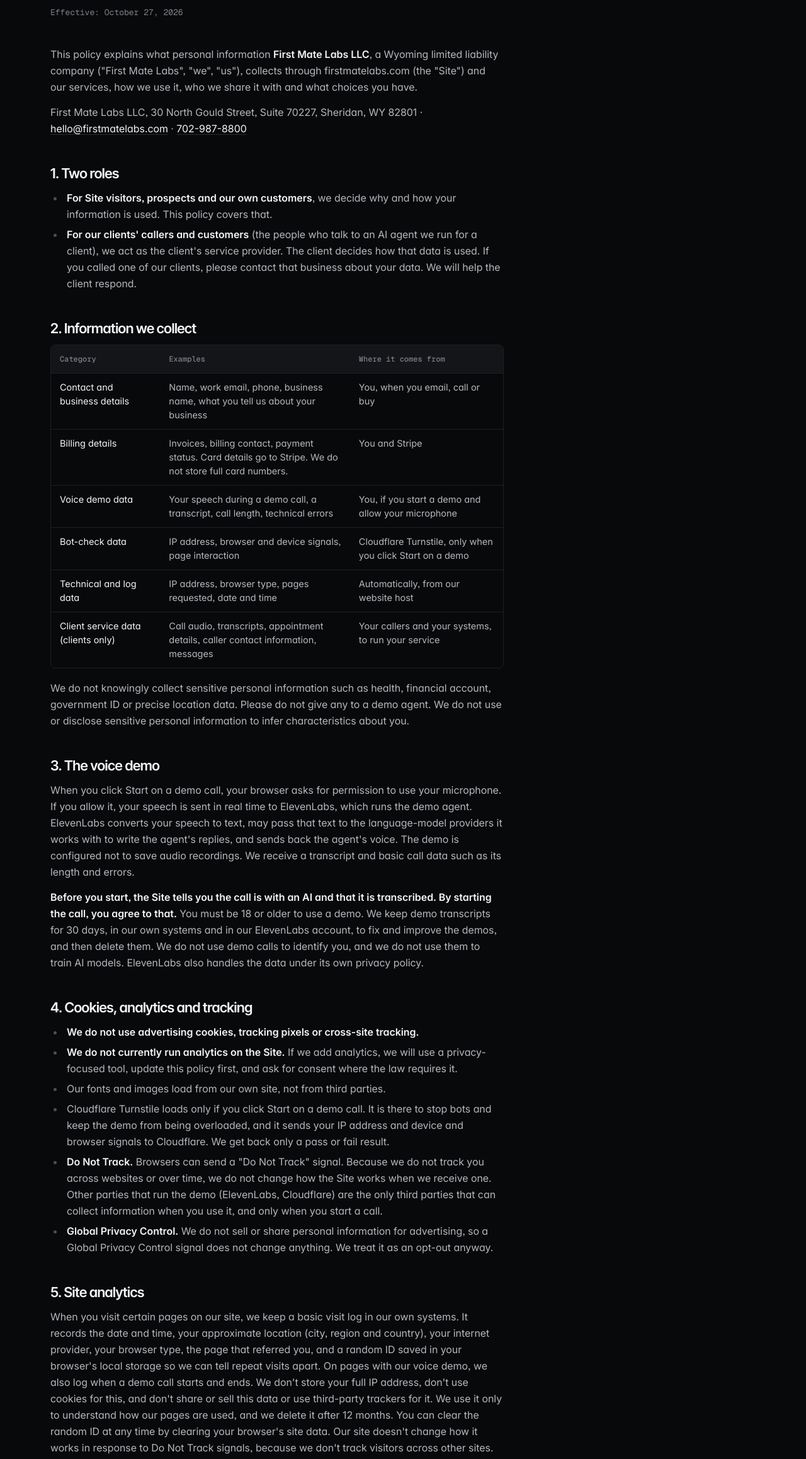
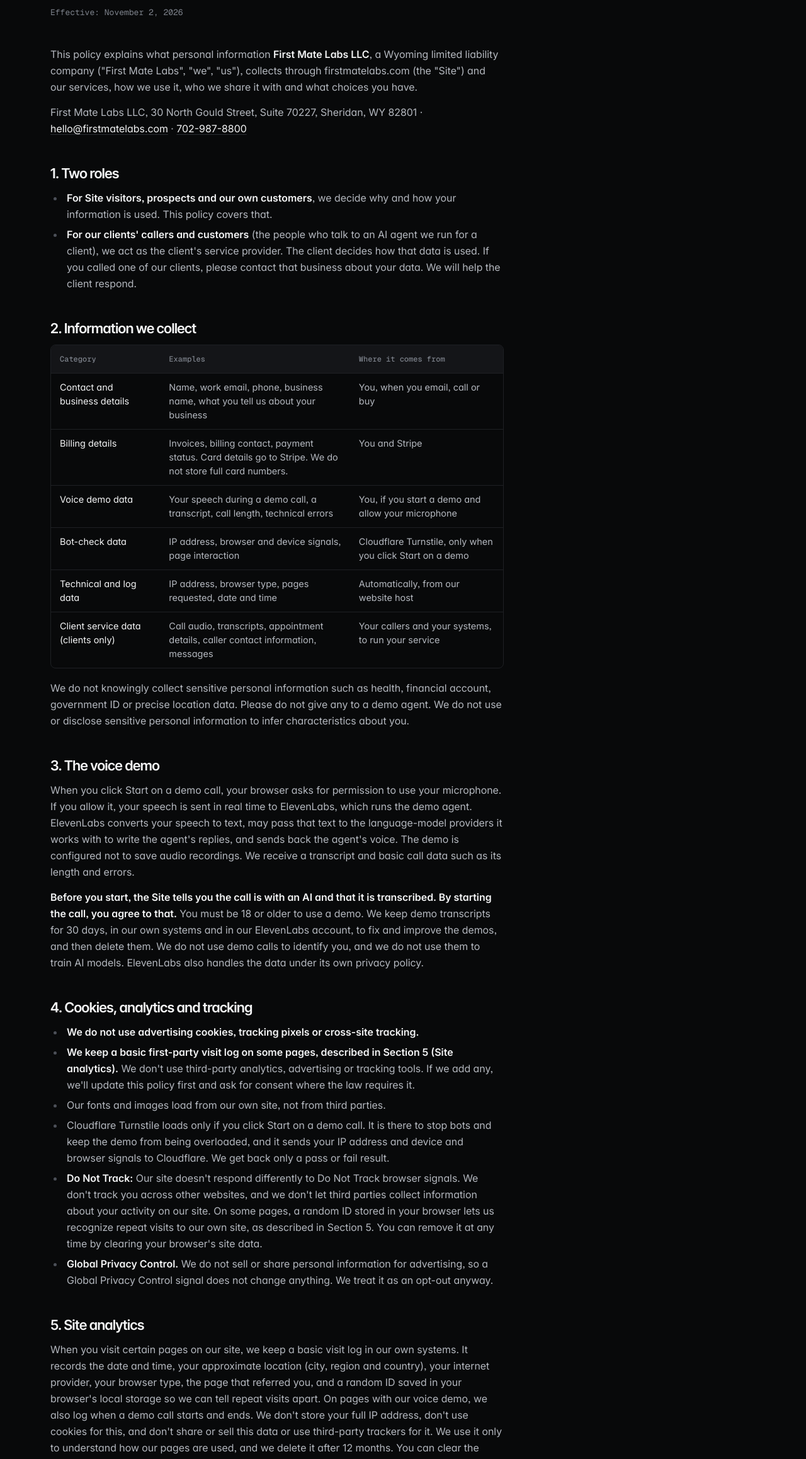
Before and after one commit to firstmatelabs/firstmatelabs-site, a plain HTML site: page privacy/index.html in a window 1280 px wide. Shown: the part 238-2554 px from the top of the page at 63% size. Drawn offline with Linux system fonts and the light colour scheme.

Commit message:
Privacy policy: analytics and Do Not Track wording, visit log retention, effective November 2, 2026

```diff
--- a/privacy/index.html
+++ b/privacy/index.html
@@ -35,7 +35,7 @@
 <div class="col">
 <div class="eyebrow"><i></i>Legal</div>
 <h1>Privacy Policy</h1>
-<p class="eff">Effective: October 27, 2026</p>
+<p class="eff">Effective: November 2, 2026</p>
 <p>This policy explains what personal information <strong>First Mate Labs LLC</strong>, a Wyoming limited liability company ("First Mate Labs", "we", "us"), collects through firstmatelabs.com (the "Site") and our services, how we use it, who we share it with and what choices you have.</p>
 <p class="contacts">First Mate Labs LLC, 30 North Gould Street, Suite 70227, Sheridan, WY 82801 · <a href="mailto:hello@firstmatelabs.com">hello@firstmatelabs.com</a> · <a class="nowrap" href="tel:+17029878800">702-987-8800</a></p>
 <h2>1. Two roles</h2>
@@ -61,10 +61,10 @@
 <h2>4. Cookies, analytics and tracking</h2>
 <ul>
 <li><strong>We do not use advertising cookies, tracking pixels or cross-site tracking.</strong></li>
-<li><strong>We do not currently run analytics on the Site.</strong> If we add analytics, we will use a privacy-focused tool, update this policy first, and ask for consent where the law requires it.</li>
+<li><strong>We keep a basic first-party visit log on some pages, described in Section 5 (Site analytics).</strong> We don't use third-party analytics, advertising or tracking tools. If we add any, we'll update this policy first and ask for consent where the law requires it.</li>
 <li>Our fonts and images load from our own site, not from third parties.</li>
 <li>Cloudflare Turnstile loads only if you click Start on a demo call. It is there to stop bots and keep the demo from being overloaded, and it sends your IP address and device and browser signals to Cloudflare. We get back only a pass or fail result.</li>
-<li><strong>Do Not Track.</strong> Browsers can send a "Do Not Track" signal. Because we do not track you across websites or over time, we do not change how the Site works when we receive one. Other parties that run the demo (ElevenLabs, Cloudflare) are the only third parties that can collect information when you use it, and only when you start a call.</li>
+<li><strong>Do Not Track:</strong> Our site doesn't respond differently to Do Not Track browser signals. We don't track you across other websites, and we don't let third parties collect information about your activity on our site. On some pages, a random ID stored in your browser lets us recognize repeat visits to our own site, as described in Section 5. You can remove it at any time by clearing your browser's site data.</li>
 <li><strong>Global Privacy Control.</strong> We do not sell or share personal information for advertising, so a Global Privacy Control signal does not change anything. We treat it as an opt-out anyway.</li>
 </ul>
 <h2>5. Site analytics</h2>
@@ -101,6 +101,7 @@
 <li>Bot-check data: kept by Cloudflare under its own policy. We keep only the pass or fail result.</li>
 <li>Client call data: for the period in the client's Plan, then deleted or handed back at the client's request when the service ends, unless the law requires us to keep it.</li>
 <li>Website logs: kept by our host under its own policy.</li>
+<li>Site visit logs (Section 5): deleted 12 months after the visit.</li>
 </ul>
 <h2>10. Security</h2>
 <p>We use reasonable technical and organizational measures, such as encryption in transit and access controls, to protect information. No system is completely secure, and we cannot guarantee absolute security. If we learn of a breach that affects you, we will notify you as the law requires.</p>
```
